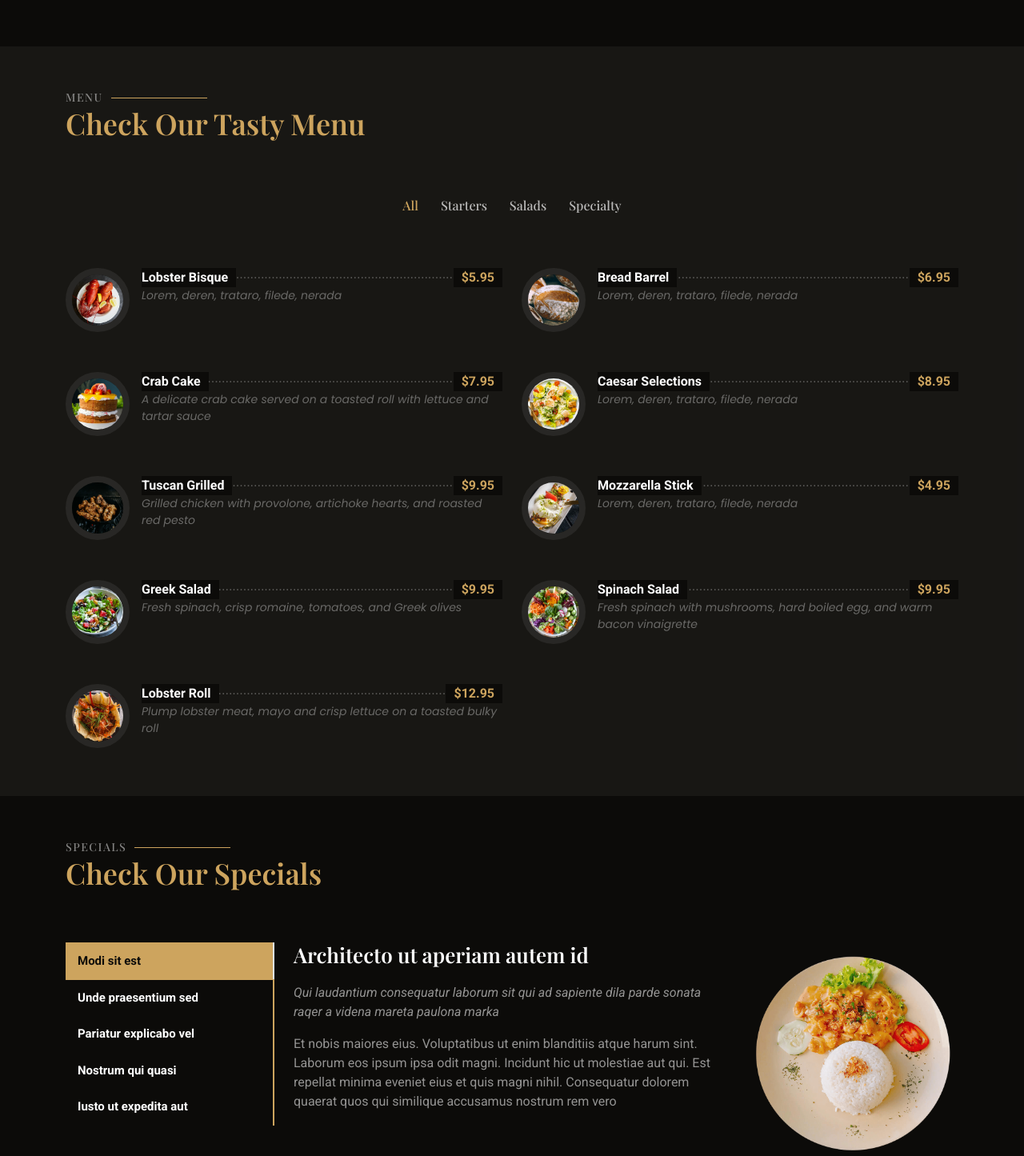
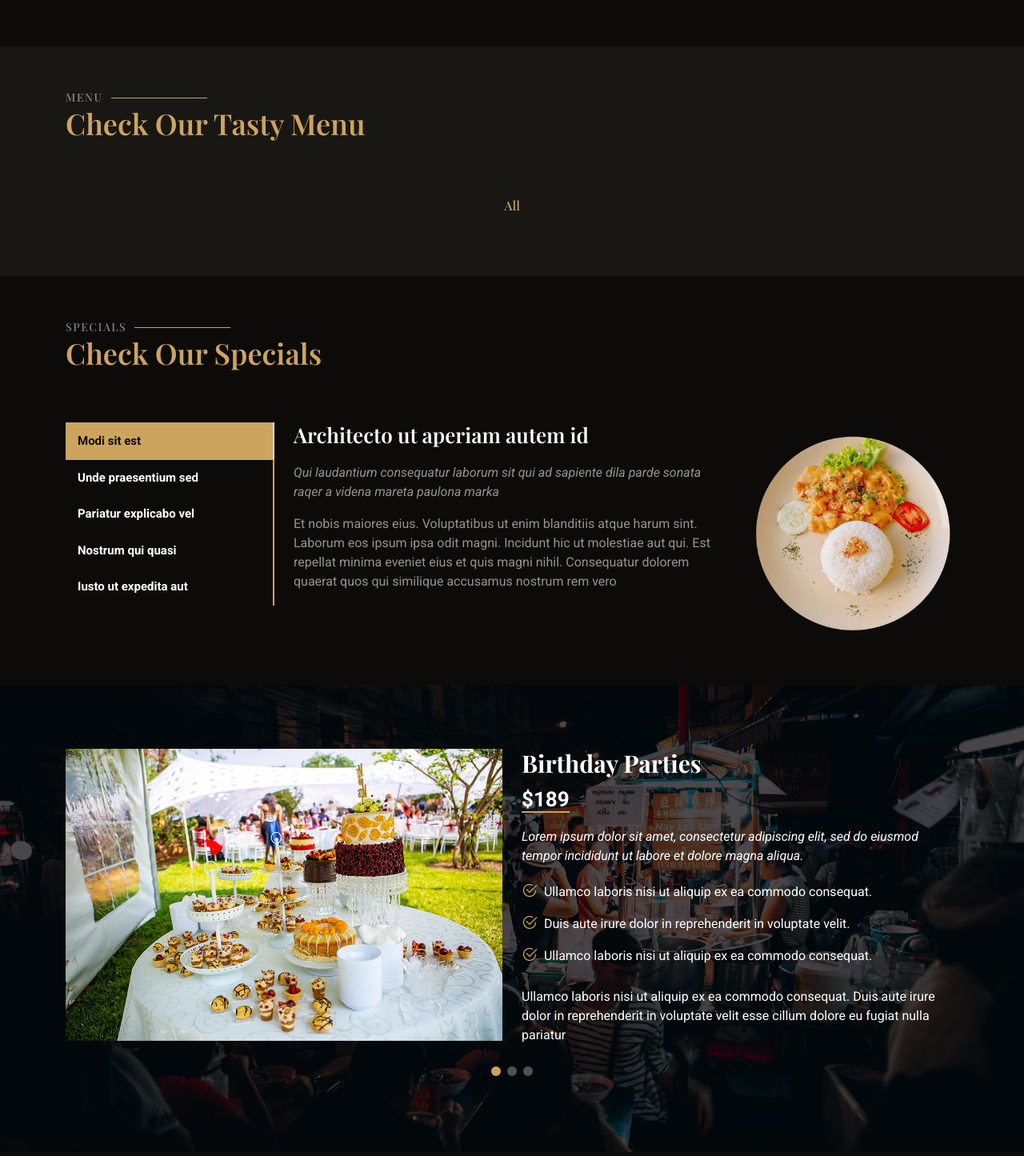
Before and after one commit to lesmadeit/restaurant, a Django app: page / in a window 1280 px wide. Shown: the part 1832-3277 px from the top of the page at 80% size. Run offline with Django 5.2, Linux system fonts and the light colour scheme; some libraries are stand-ins or nearby versions; some web fonts are replaced.

Commit message:
menu backend views and urls

```diff
--- a/restaurant/home/templates/home/home.html
+++ b/restaurant/home/templates/home/home.html
@@ -100,125 +100,55 @@
 
     </section><!-- /Why Us Section -->
 
+
+
     <!-- Menu Section -->
     <section id="menu" class="menu section">
-
-      <!-- Section Title -->
       <div class="container section-title" data-aos="fade-up">
         <h2>Menu</h2>
         <p>Check Our Tasty Menu</p>
-      </div><!-- End Section Title -->
+      </div>
 
       <div class="container isotope-layout" data-default-filter="*" data-layout="masonry" data-sort="original-order">
 
+        <!-- Filters -->
         <div class="row" data-aos="fade-up" data-aos-delay="100">
           <div class="col-lg-12 d-flex justify-content-center">
             <ul class="menu-filters isotope-filters">
               <li data-filter="*" class="filter-active">All</li>
-              <li data-filter=".filter-starters">Starters</li>
-              <li data-filter=".filter-salads">Salads</li>
-              <li data-filter=".filter-specialty">Specialty</li>
+              {% for category in categories %}
+              <li data-filter=".filter-{{ category.slug }}">{{ category.name }}</li>
+              {% endfor %}
             </ul>
           </div>
-        </div><!-- Menu Filters -->
+        </div>
 
+        <!-- Menu Items -->
         <div class="row isotope-container" data-aos="fade-up" data-aos-delay="200">
+          {% for item in menu_items %}
+          <div class="col-lg-6 menu-item isotope-item filter-{{ item.category.slug }}">
+            {% if item.image %}
+              <img src="{{ item.image.url }}" class="menu-img" alt="{{ item.name }}">
+            {% else %}
+              <img src="{% static 'home/assets/img/menu/default.jpg' %}" class="menu-img" alt="{{ item.name }}">
+            {% endif %}
 
-          <div class="col-lg-6 menu-item isotope-item filter-starters">
-            <img src="{% static 'home/assets/img/menu/lobster-bisque.jpg' %}" class="menu-img" alt="">
             <div class="menu-content">
-              <a href="#">Lobster Bisque</a><span>$5.95</span>
+              <a href="#">{{ item.name }}</a>
+              <span>${{ item.price }}</span>
             </div>
+
             <div class="menu-ingredients">
-              Lorem, deren, trataro, filede, nerada
+              {{ item.description|default:"Delicious dish made with fresh ingredients." }}
             </div>
-          </div><!-- Menu Item -->
-
-          <div class="col-lg-6 menu-item isotope-item filter-specialty">
-            <img src="{% static 'home/assets/img/menu/bread-barrel.jpg' %}" class="menu-img" alt="">
-            <div class="menu-content">
-              <a href="#">Bread Barrel</a><span>$6.95</span>
-            </div>
-            <div class="menu-ingredients">
-              Lorem, deren, trataro, filede, nerada
-            </div>
-          </div><!-- Menu Item -->
-
-          <div class="col-lg-6 menu-item isotope-item filter-starters">
-            <img src="{% static 'home/assets/img/menu/cake.jpg' %}" class="menu-img" alt="">
-            <div class="menu-content">
-              <a href="#">Crab Cake</a><span>$7.95</span>
-            </div>
-            <div class="menu-ingredients">
-              A delicate crab cake served on a toasted roll with lettuce and tartar sauce
-            </div>
-          </div><!-- Menu Item -->
-
-          <div class="col-lg-6 menu-item isotope-item filter-salads">
-            <img src="{% static 'home/assets/img/menu/caesar.jpg' %}" class="menu-img" alt="">
-            <div class="menu-content">
-              <a href="#">Caesar Selections</a><span>$8.95</span>
-            </div>
-            <div class="menu-ingredients">
-              Lorem, deren, trataro, filede, nerada
-            </div>
-          </div><!-- Menu Item -->
-
-          <div class="col-lg-6 menu-item isotope-item filter-specialty">
-            <img src="{% static 'home/assets/img/menu/tuscan-grilled.jpg' %}" class="menu-img" alt="">
-            <div class="menu-content">
-              <a href="#">Tuscan Grilled</a><span>$9.95</span>
-            </div>
-            <div class="menu-ingredients">
-              Grilled chicken with provolone, artichoke hearts, and roasted red pesto
-            </div>
-          </div><!-- Menu Item -->
-
-          <div class="col-lg-6 menu-item isotope-item filter-starters">
-            <img src="{% static 'home/assets/img/menu/mozzarella.jpg' %}" class="menu-img" alt="">
-            <div class="menu-content">
-              <a href="#">Mozzarella Stick</a><span>$4.95</span>
-            </div>
-            <div class="menu-ingredients">
-              Lorem, deren, trataro, filede, nerada
-            </div>
-          </div><!-- Menu Item -->
-
-          <div class="col-lg-6 menu-item isotope-item filter-salads">
-            <img src="{% static 'home/assets/img/menu/greek-salad.jpg' %}" class="menu-img" alt="">
-            <div class="menu-content">
-              <a href="#">Greek Salad</a><span>$9.95</span>
-            </div>
-            <div class="menu-ingredients">
-              Fresh spinach, crisp romaine, tomatoes, and Greek olives
-            </div>
-          </div><!-- Menu Item -->
-
-          <div class="col-lg-6 menu-item isotope-item filter-salads">
-            <img src="{% static 'home/assets/img/menu/spinach-salad.jpg' %}" class="menu-img" alt="">
-            <div class="menu-content">
-              <a href="#">Spinach Salad</a><span>$9.95</span>
-            </div>
-            <div class="menu-ingredients">
-              Fresh spinach with mushrooms, hard boiled egg, and warm bacon vinaigrette
-            </div>
-          </div><!-- Menu Item -->
-
-          <div class="col-lg-6 menu-item isotope-item filter-specialty">
-            <img src="{% static 'home/assets/img/menu/lobster-roll.jpg' %}" class="menu-img" alt="">
-            <div class="menu-content">
-              <a href="#">Lobster Roll</a><span>$12.95</span>
-            </div>
-            <div class="menu-ingredients">
-              Plump lobster meat, mayo and crisp lettuce on a toasted bulky roll
-            </div>
-          </div><!-- Menu Item -->
-
-        </div><!-- Menu Container -->
+          </div>
+          {% endfor %}
+        </div>
 
       </div>
+    </section>
 
-    </section><!-- /Menu Section -->
+
 
     <!-- Specials Section -->
     <section id="specials" class="specials section">
--- a/restaurant/home/urls.py
+++ b/restaurant/home/urls.py
@@ -4,4 +4,5 @@ from . import views
 
 urlpatterns = [
     path('', views.home, name="home"),
+    path('menu/', views.menu_view, name='menu'),
 ]
--- a/restaurant/home/views.py
+++ b/restaurant/home/views.py
@@ -1,4 +1,16 @@
 from django.shortcuts import render
+from .models import MenuCategory, MenuItem
 
 def home(request):
     return render(request, 'home/home.html')
+
+def menu_view(request):
+    categories = MenuCategory.objects.all()
+    menu_items = MenuItem.objects.filter(is_available=True).select_related('category')
+
+
+    context = {
+        'categories': categories,
+        'menu_items': menu_items,
+    }
+    return render(request, 'menu.html', context)
--- a/restaurant/restaurant/urls.py
+++ b/restaurant/restaurant/urls.py
@@ -16,8 +16,10 @@ Including another URLconf
 """
 from django.contrib import admin
 from django.urls import path, include
+from django.conf.urls.static import static
+from django.conf import settings
 
 urlpatterns = [
     path('admin/', admin.site.urls),
     path('', include('home.urls')),
-]
+] + static(settings.MEDIA_URL, document_root=settings.MEDIA_ROOT)
```
Also changed, not shown: restaurant/home/migrations/0001_initial.py (added).
